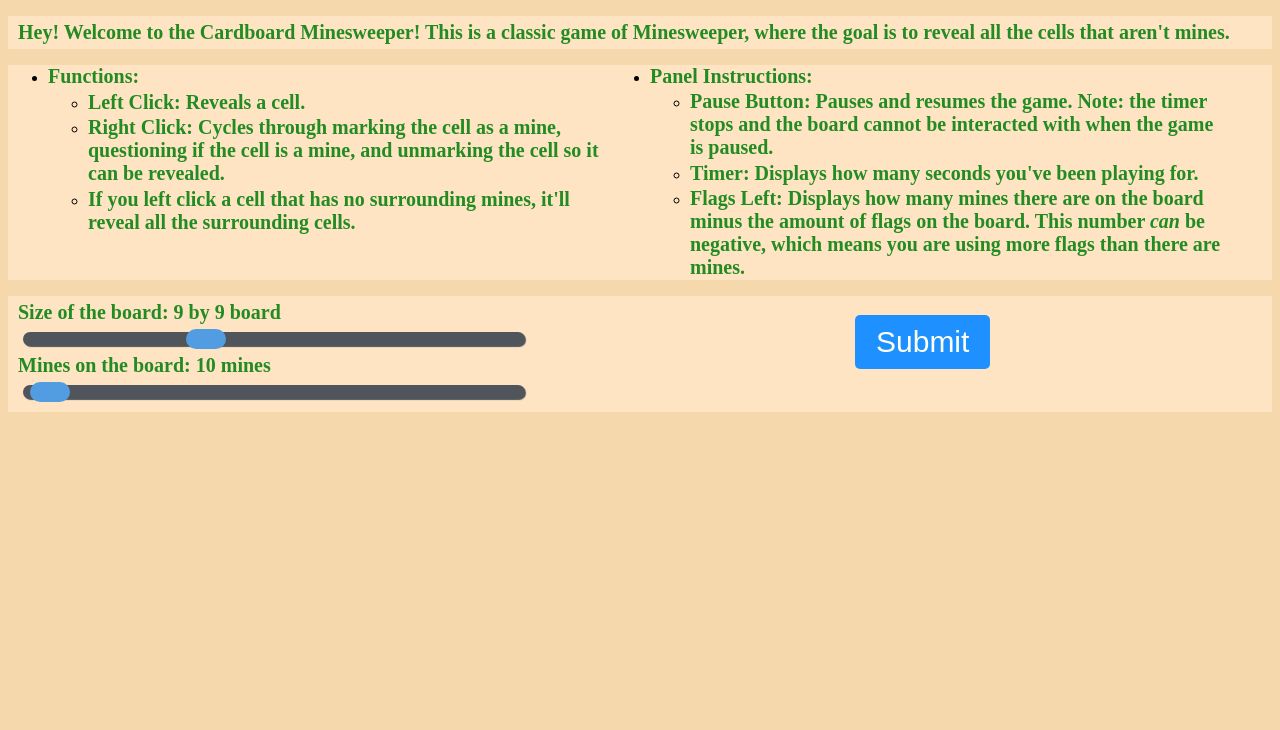
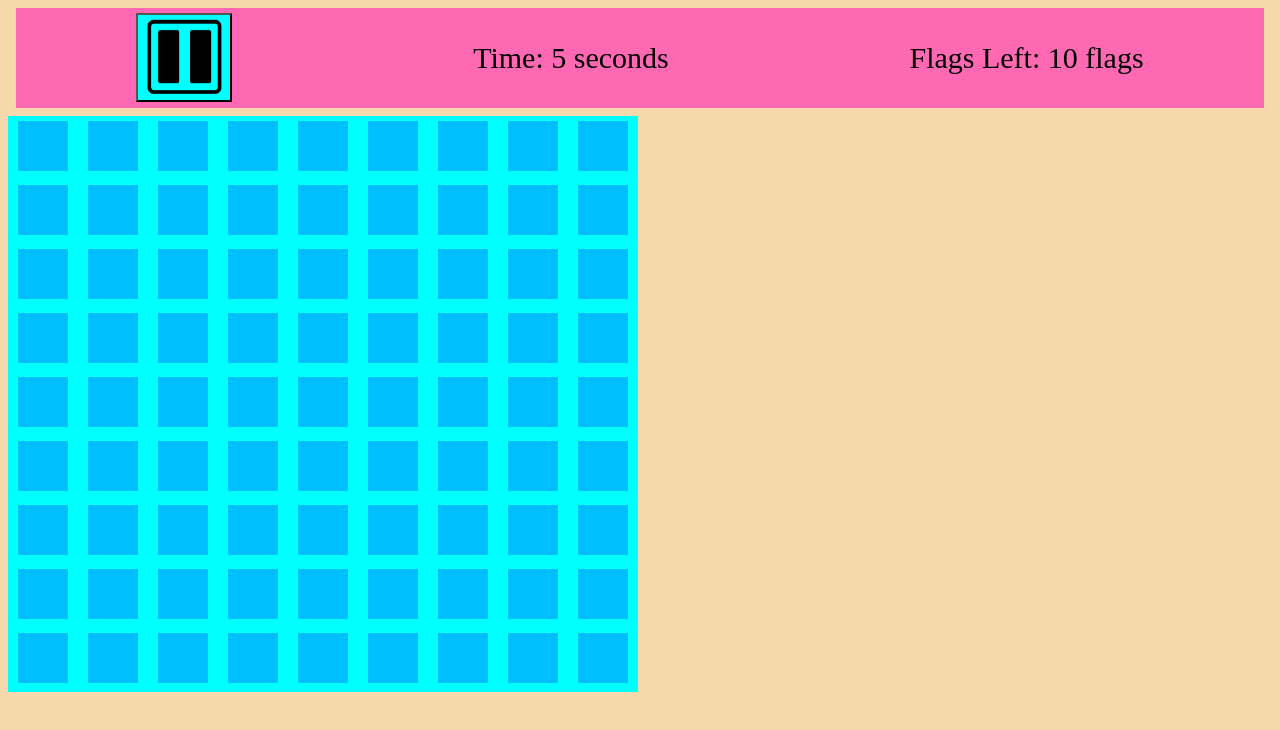
Before and after one commit to belmonthighclub/cardboard, an Angular app: page /path in a window 1280 px wide. Shown: the top 730 px of the page. Built offline with nearby package versions, Linux system fonts and the light colour scheme.

Commit message:
code with information styled, some of board styled and a few new functionalities

```diff
--- a/src/app/board/board.component.css
+++ b/src/app/board/board.component.css
@@ -4,12 +4,23 @@
     margin: 5px;
     border-spacing: 5px;
 }
+
 img {
     background-color: #fceb03ff;
 }
+
 .blank {
+    background-color: deepskyblue;
+}
+
+.cellsInRows {
     background-color: aqua;
 }
+
+#board {
+    margin: auto;
+}
+
 .rows {
     display: flex;
 }
--- a/src/app/board/board.component.html
+++ b/src/app/board/board.component.html
@@ -12,5 +12,3 @@
         </div>
     </div>
 </div>
-
-<!-- <body> </body> -->
--- a/src/app/board/board.component.ts
+++ b/src/app/board/board.component.ts
@@ -102,6 +102,7 @@ export class BoardComponent implements OnInit, OnDestroy {
     }
     else if (this.board.checkWinCondition()) {
       num = 1;
+      this.timer.setLowestTime();
     }
     this.emitter.emit(num);
   }
--- a/src/app/end-screen/end-screen.component.css
+++ b/src/app/end-screen/end-screen.component.css
@@ -0,0 +1,12 @@
+button {
+    background-color: aqua;
+}
+button:hover {
+    background-color: khaki;
+}
+
+.button {
+    width: 45px;
+    height: 45px;
+    padding: 2.5px;
+}
--- a/src/app/end-screen/end-screen.component.html
+++ b/src/app/end-screen/end-screen.component.html
@@ -1,13 +1,13 @@
 <div id = "won" *ngIf = "board.checkWinCondition()">
     <h2>Congrats on the win!</h2>
-    <h3>You found {{board.getMines()}} mines in {{timer.getTime()}} seconds, revealing {{getNonMines()}} cells and marking {{board.getFlagCount().getFlagsLeft()}} cells!</h3>
+    <h3>You found {{board.getMines()}} mines in {{timer.getExactTime()}} second<span *ngIf = "timer.getExactTime() != 1">s</span>, revealing {{getNonMines()}} cell<span *ngIf = "getNonMines() != 1">s</span> and marking {{board.getFlagCount().getFlagsPlaced()}} cell<span *ngIf = "!(board.getFlagCount().getFlagCoeff())">s</span>!</h3>
 </div>
 <div id = "lost" *ngIf = "board.checkLossCondition() && !board.checkWinCondition()">
     <h2>Oops! You lost!</h2>
-    <h3>You successfully marked {{board.getCorrectMarks()}} mines in {{timer.getTime()}} seconds, revealing {{getNonMines()}} cells! Better luck next time!</h3>
+    <h3>You successfully marked {{board.getCorrectMarks()}} mine<span *ngIf = "board.getCorrectMarks() != 1">s</span> in {{timer.getTime()}} second<span *ngIf = "!(timer.getTimeCoeff())">s</span>, revealing {{getNonMines()}} cell<span *ngIf = "getNonMines() != 1">s</span>! Better luck next time!</h3>
 </div>
 <div id = "reset_button">
-    <h3>Want to play again?</h3>
+    <h3><span *ngIf = "timer.getLowestTime() != -1">Your lowest time on this board is {{timer.getLowestTime()}} second<span *ngIf = "timer.getLowestTime() != 1">s</span>.</span><br>Want to play again with the same board?</h3>
     <button (click) = "resetGame()">
         <img class = "button" src = "../../assets/reset.png">
     </button>
--- a/src/app/end-screen/end-screen.component.ts
+++ b/src/app/end-screen/end-screen.component.ts
@@ -40,7 +40,7 @@ export class EndScreenComponent implements OnInit, OnDestroy {
     let nonMines: number = 0;
     this.board.getCells().forEach(row => {
       row.forEach(cell => {
-        if (!cell.getIsRevealed() && !cell.getIsMine()) {
+        if (cell.getIsRevealed() && !cell.getIsMine()) {
           nonMines++;
         }
       });
--- a/src/app/information/flagsLeft.ts
+++ b/src/app/information/flagsLeft.ts
@@ -24,7 +24,7 @@ export class FlagsLeft {
     }
 
     public getFlagCoeff(): boolean { //basically returns 'flag ' when flagsLeft = 1, and 'flags' otherwise
-        return this.flagsLeft == 1;
+        return this.getFlagsPlaced() == 1;
     }
 
     public getFlagsPlaced(): number {
--- a/src/app/information/information.component.css
+++ b/src/app/information/information.component.css
@@ -1,14 +1,18 @@
-.button {
-    width: 75px;
-    height: 75px;
-}
-
 #information {
     display: flex;
 }
 
 button {
     background-color: aqua;
+}
+button:hover {
+    background-color: khaki;
+}
+
+.button {
+    width: 75px;
+    height: 75px;
+    padding: 2.5px;
 }
 
 body {
@@ -18,4 +22,11 @@ body {
 .info {
     margin-right: 75px;
     margin-left: 75px;
+    font-size: 30px;
+    padding: 5px 0px;
+    margin: auto;
 }
+
+#timer, #flagCount {
+    padding: 20px 0px;
+}
--- a/src/app/information/information.component.html
+++ b/src/app/information/information.component.html
@@ -1,10 +1,4 @@
 <body>
-    <!--<div id = "won" *ngIf = "getBoard().checkWinCondition()">
-        <h4>Congrats on the win!</h4>
-    </div>
-    <div id = "lost" *ngIf = "getBoard().checkLossCondition() && !getBoard().checkWinCondition()">
-        <h4>Oops! You lost!</h4>
-    </div>-->
     <div id = "information">
         <div class = "info" id = "pauseButton">
             <button id = "button" (click) = "togglePause()">
@@ -16,7 +10,7 @@
             <span id = "time">Time: {{getTimer().getTime()}} second</span><span *ngIf = "!(getTimer().getTimeCoeff())">s</span>
         </div>
         <div class = "info" id = "flagCount">
-            <span id = "flags">Flags Left: {{getBoard().getFlagCount().getFlagsLeft()}} flag</span><span *ngIf = "!(getBoard().getFlagCount().getFlagCoeff())">s</span>
+            <span id = "flags">Flags Left: {{getBoard().getFlagCount().getFlagsLeft()}} flag</span><span *ngIf = "getBoard().getFlagCount().getFlagsLeft() != 1">s</span>
         </div>
     </div>
 </body>
--- a/src/app/information/timer.ts
+++ b/src/app/information/timer.ts
@@ -2,6 +2,7 @@ export class Timer {
     private time: number = 0; //amount of time that has passed
     private isPaused: boolean = false; //if the game is paused
     private stoppedTimer: boolean = false; //if the timer is stopped, cannot resume
+    private lowestTime: number = -1;
 
     //no constructor because no inputted values
 
@@ -13,6 +14,16 @@ export class Timer {
 
     public getTime(): number { //getter method for time
         return Math.floor(this.time/5);
+    }
+
+    public getLowestTime(): number {
+        return this.lowestTime;
+    }
+
+    public setLowestTime(): void {
+        if (this.lowestTime > this.getExactTime() || this.lowestTime == -1) {
+            this.lowestTime = this.getExactTime();
+        }
     }
 
     public getExactTime(): number {
@@ -31,10 +42,10 @@ export class Timer {
         this.stoppedTimer = true;
     }
 
-    public restartGame(): void { //resets timer
+    public restartGame(won: boolean): void { //resets timer
+        this.isPaused = false;
+        this.stoppedTimer = false;
         this.time = 0;
-        this.isPaused = true;
-        this.stoppedTimer = false;
     }
 
     public getTimeCoeff(): boolean { //basically returns 'second ' when time = 1, and 'seconds' otherwise
--- a/src/app/start-screen/start-screen.component.ts
+++ b/src/app/start-screen/start-screen.component.ts
@@ -16,7 +16,7 @@ export class StartScreenComponent implements OnInit, OnDestroy {
   public mines: number = 10;
   public board: Board = new Board(9, 10);
   public timer: Timer = new Timer();
-  private playing: boolean = false;
+  private playing: boolean = true;
   private victory: boolean | null = null;
   private subscription: Subscription = new Subscription(); //used to loop a method
 
@@ -71,8 +71,9 @@ export class StartScreenComponent implements OnInit, OnDestroy {
   public processEmit2(event: boolean): void {
     if (event) {
       this.playing = false;
+      this.submission();
+      this.timer.restartGame(this.victory!);
       this.victory = null;
-      this.submission();
     }
   }
 
```
